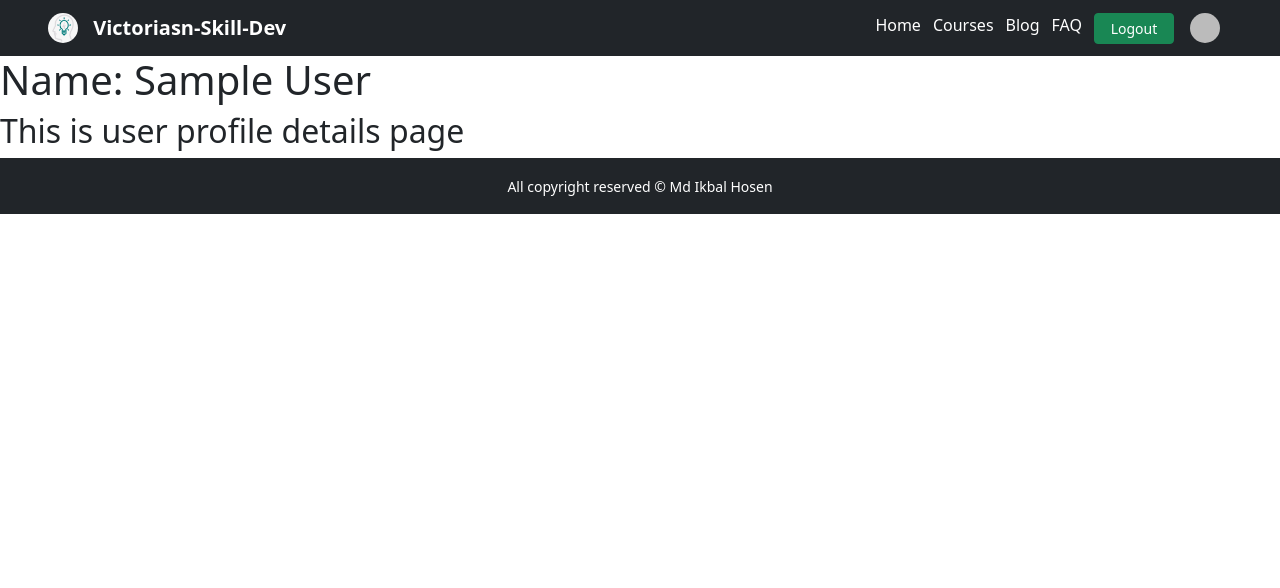
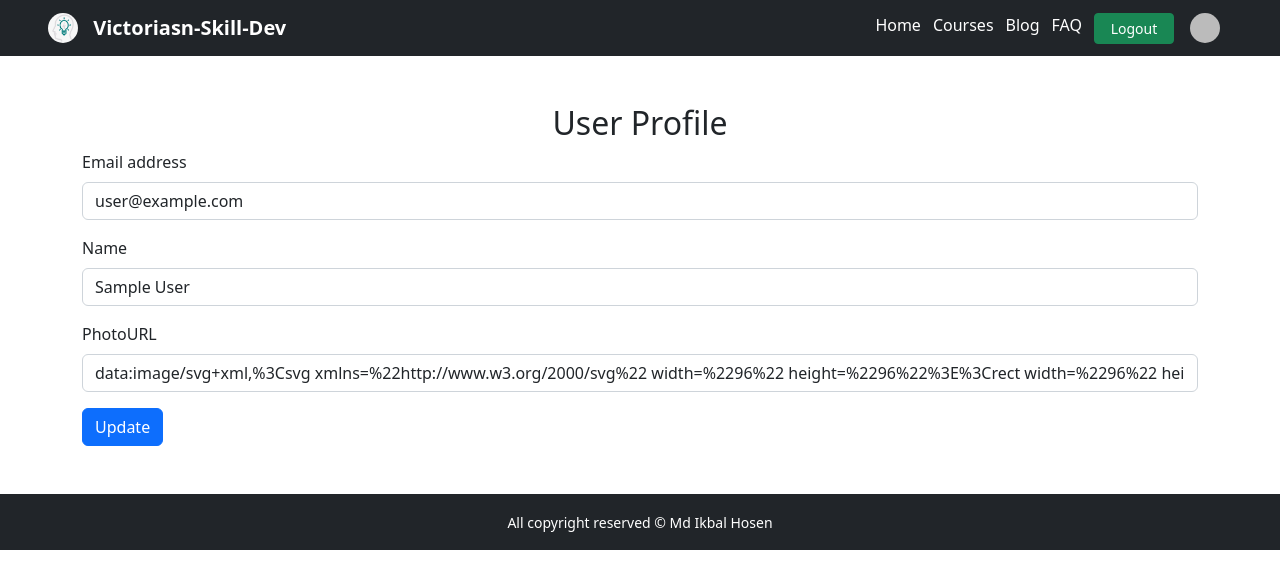
Before and after one commit to Md-Ikbal-Hasan/assignment10-victorians-skill-dev, a React (Create React App) app: page /profile in a window 1280 px wide. Shown: the top 588 px of the page. Built offline with nearby package versions, Linux system fonts and the light colour scheme; no server answers; sample sign-in values are in the browser's storage.

Commit message:
user profile update functionality added

```diff
--- a/src/Pages/Profile/Profile.js
+++ b/src/Pages/Profile/Profile.js
@@ -1,12 +1,73 @@
-import React, { useContext } from 'react';
+import React, { useContext, useState } from 'react';
 import { AuthContext } from '../../contexts/AuthProvider/AuthProvider';
+import Button from 'react-bootstrap/Button';
+import Form from 'react-bootstrap/Form';
+import { toast } from 'react-toastify';
+
 
 const Profile = () => {
-    const { user } = useContext(AuthContext);
+
+    const { user, updateUserProfile, setLoading } = useContext(AuthContext);
+    const [name, setName] = useState(user.displayName);
+    const [photoURL, setPhotoURL] = useState(user.photoURL);
+
+    const handleNameChage = (e) => {
+        setName(e.target.value);
+    }
+
+    const handlePhotoURL = (e) => {
+        setPhotoURL(e.target.value);
+    }
+
+
+    const handleSubmit = (e) => {
+        e.preventDefault();
+
+        const profile = {
+            displayName: name,
+            photoURL: photoURL
+        }
+
+        updateUserProfile(profile)
+            .then(() => {
+                toast("Profile Updated")
+                setLoading(false)
+            })
+            .catch((error) => {
+                toast(error.message)
+            })
+
+    }
+
+
+
+
+
+
     return (
-        <div>
-            <h1>Name: {user?.displayName} </h1>
-            <h2>This is user profile details page</h2>
+        <div className='container my-5'>
+            <h2 className='text-center'>User Profile</h2>
+            <Form onSubmit={handleSubmit}>
+                <Form.Group className="mb-3" controlId="formBasicEmail">
+                    <Form.Label>Email address</Form.Label>
+                    <Form.Control readOnly defaultValue={user?.email} type="email" placeholder="Enter email" />
+                </Form.Group>
+
+                <Form.Group className="mb-3" controlId="">
+                    <Form.Label>Name</Form.Label>
+                    <Form.Control onChange={handleNameChage} defaultValue={user?.displayName} type="text" placeholder="Enter name" />
+                </Form.Group>
+
+                <Form.Group className="mb-3" controlId="">
+                    <Form.Label>PhotoURL</Form.Label>
+                    <Form.Control onChange={handlePhotoURL} defaultValue={user?.photoURL} type="text" placeholder="Enter photoURL" />
+                </Form.Group>
+
+
+                <Button variant="primary" type="submit">
+                    Update
+                </Button>
+            </Form>
         </div>
     );
 };
--- a/src/Pages/Shared/Header/Header.js
+++ b/src/Pages/Shared/Header/Header.js
@@ -14,7 +14,6 @@ import { Image } from 'react-bootstrap';
 
 const Header = () => {
     const { user, logOut } = useContext(AuthContext);
-    console.log(user)
 
     const handleLogOut = () => {
         logOut()
--- a/src/contexts/AuthProvider/AuthProvider.js
+++ b/src/contexts/AuthProvider/AuthProvider.js
@@ -103,7 +103,8 @@ const AuthProvider = ({ children }) => {
         createUserWithGithub,
         verifyEmail,
         passwordReset,
-        loading
+        loading,
+        setLoading
     }
 
     return (
```
Also changed, not shown: src/Pages/Others/FAQ/FAQ.js (+7 -0 lines).
